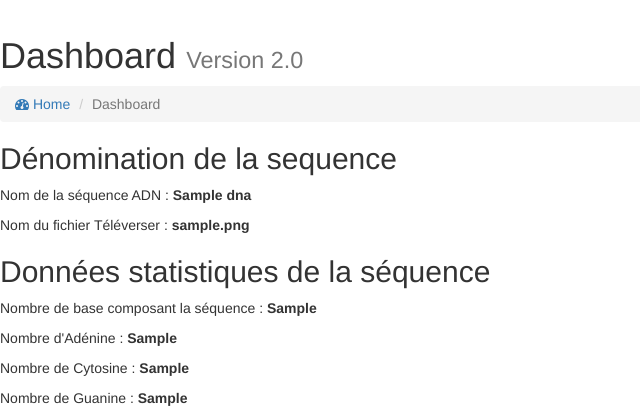
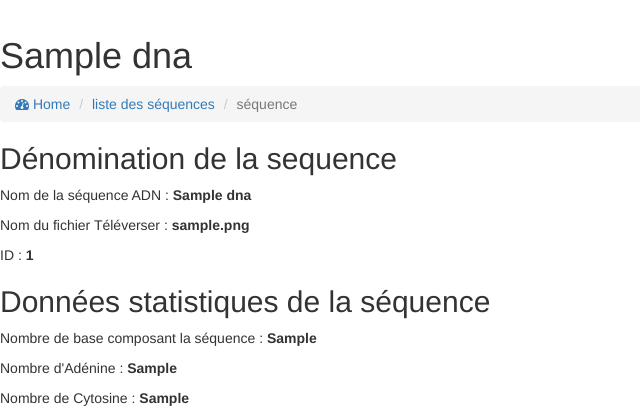
Before and after one commit to Romutech/dna_analyzer, a Django app: page /1 in a window 1280 px wide. Shown: the part 335-755 px from the top of the page, without its empty margins (0-640 px from the left). Run offline with Django 3.2, Linux system fonts and the light colour scheme; tables that the repository leaves empty hold one stand-in row (values such as "Sample post"); some libraries are stand-ins or nearby versions.

```diff
--- a/main/models.py
+++ b/main/models.py
@@ -16,7 +16,7 @@ class Dna(models.Model):
     title           = models.TextField(max_length=50)
     file            = models.TextField(null=True)
     file_path       = models.FileField()
-    nb_bases        = models.TextField(max_length=50, null=True)
+    nb_bases        = models.TextField(max_length=500, null=True)
     nb_a            = models.TextField(max_length=50, null=True)
     nb_c            = models.TextField(max_length=50, null=True)
     nb_g            = models.TextField(max_length=50, null=True)
@@ -42,8 +42,7 @@ class Dna(models.Model):
 
 
     def number_nucleotides(self):
-        occurrences = Counter(self.file)
-        print(occurrences)
+        occurrences = Counter(self.file.lower())
         self.nb_bases = occurrences['a'] + occurrences['c'] + occurrences['g'] + occurrences['t']
         self.nb_a = occurrences['a']
         self.nb_c = occurrences['c']
--- a/main/templates/main/genome_list.html
+++ b/main/templates/main/genome_list.html
@@ -6,11 +6,11 @@
   <!-- Content Header (Page header) -->
   <section class="content-header">
     <h1>
-      Liste des génomes
+      Liste des séquences ADN
     </h1>
     <ol class="breadcrumb">
       <li><a href="#"><i class="fa fa-dashboard"></i> Home</a></li>
-      <li class="active">list des genomes</li>
+      <li class="active">list des sequences</li>
     </ol>
   </section>
 
--- a/main/templates/main/show.html
+++ b/main/templates/main/show.html
@@ -6,12 +6,12 @@
   <!-- Content Header (Page header) -->
   <section class="content-header">
     <h1>
-      Dashboard
-      <small>Version 2.0</small>
+      {{ dna.title }}
     </h1>
     <ol class="breadcrumb">
-      <li><a href="#"><i class="fa fa-dashboard"></i> Home</a></li>
-      <li class="active">Dashboard</li>
+      <li><a href="{% url 'index' %}"><i class="fa fa-dashboard"></i> Home</a></li>
+      <li class=""><a href="{% url 'genome_list' %}">liste des séquences</a></li>
+      <li class="active">séquence</li>
     </ol>
   </section>
 
@@ -20,7 +20,9 @@
     <h2>Dénomination de la sequence</h2>
     <p>Nom de la séquence ADN : <b>{{ dna.title }}</b></p>
     <p>Nom du fichier Téléverser : <b>{{ dna.file_path }}</b></p>
+    <p>ID : <b>{{ dna.id }}</b></p>
     <h2>Données statistiques de la séquence</h2>
+    {% if dna.nb_bases is not None %}
       <p>Nombre de base composant la séquence : <b>{{ dna.nb_bases }}</b></p>
       <p>Nombre d'Adénine : <b>{{ dna.nb_a }}</b></p>
       <p>Nombre de Cytosine : <b>{{ dna.nb_c }}</b></p>
@@ -32,6 +34,16 @@
       <p>Pourcentage de Thymine : <b>{{ dna.percentage_t }} %</b></p>
       <p>Pourcentage de Guanine et de Cytosine : <b>{{ dna.percentage_gc }} %</b></p>
       <p>Pourcentage d'Adénine et de Thymine : <b>{{ dna.percentage_at }} %</b></p>
+    {% else %}
+      <div class="row">
+        <div class="col-md-6">
+          <p><b>Pas de données statistique pour le moment !</b></p>
+          {% if dna.file is not None %}
+            <a href="{% url 'analyze' dna.id %}"><button class="btn btn-block btn-primary btn-lg">Analyser la séquence</button></a>
+          {% endif %}
+        </div>
+      </div>
+    {% endif %}
     <br>
     <h2>Séquence ADN</h2>
     <p><i>{{ dna.file|linebreaks }}</i></p>
--- a/main/views.py
+++ b/main/views.py
@@ -33,6 +33,7 @@ def genome_list(request):
 
 def show(request, id):
     dna = get_object_or_404(Dna, id=id)
+    print(dna.nb_bases)
     return render(request, 'main/show.html', locals())
 
 
--- a/templates/base.html
+++ b/templates/base.html
@@ -308,18 +308,19 @@
             <li class="header">MAIN NAVIGATION</li>
             <li class="active treeview">
               <a href="#">
-                <i class="fa fa-dashboard"></i> <span>Téléverser une nouvelle sequence</span> <i class="fa fa-angle-left pull-right"></i>
+                <i class="fa fa-dashboard"></i> <span>ADN</span> <i class="fa fa-angle-left pull-right"></i>
               </a>
               <ul class="treeview-menu">
-                <li><a href="index.html"><i class="fa fa-circle-o"></i> Dashboard v1</a></li>
-                <li class="active"><a href="index2.html"><i class="fa fa-circle-o"></i> Dashboard v2</a></li>
+                <li>
+                  <a href="{% url 'genome_list' %}"><i class="fa fa-calendar"></i> <span>Listes des sequences</span></a>
+                </li>
+                <li class="active">
+                  <a href="index.html"><i class="fa fa-circle-o"></i>Téléverser une sequence</a>
+                </li>
               </ul>
             </li>
             <li>
-              <a href="{% url 'genome_list' %}">
-                <i class="fa fa-calendar"></i> <span>Listes des genomes</span>
-                <small class="label pull-right bg-red">3</small>
-              </a>
+
             </li>
           </ul>
         </section>
```
Also changed, not shown: main/migrations/0015_auto_20200612_0151.py (added). Lines whose indentation alone changed are shown as unchanged.
